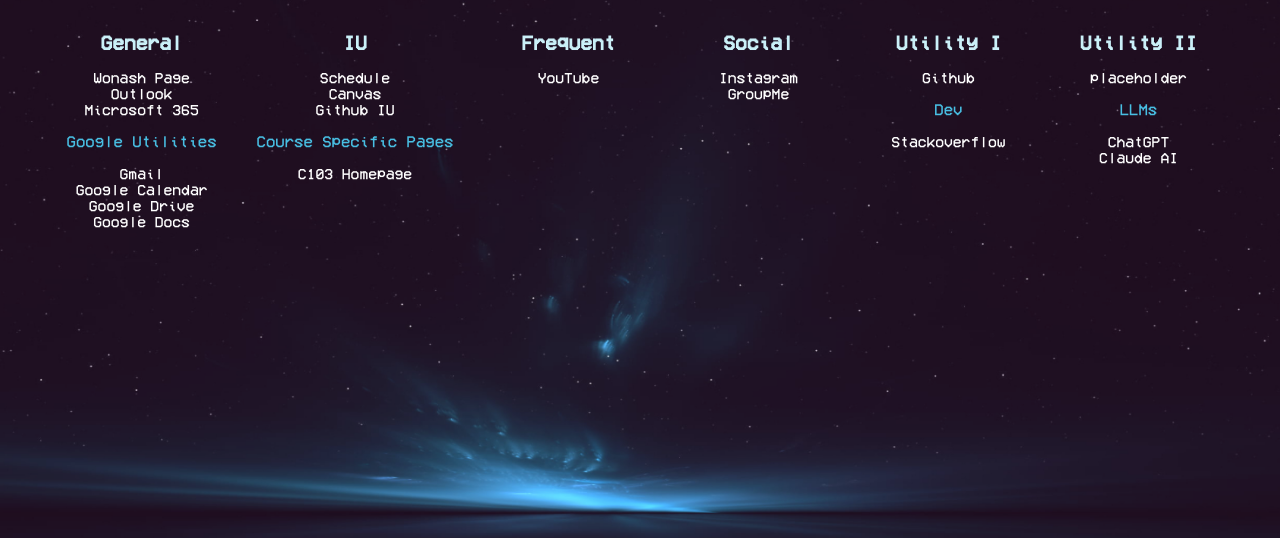
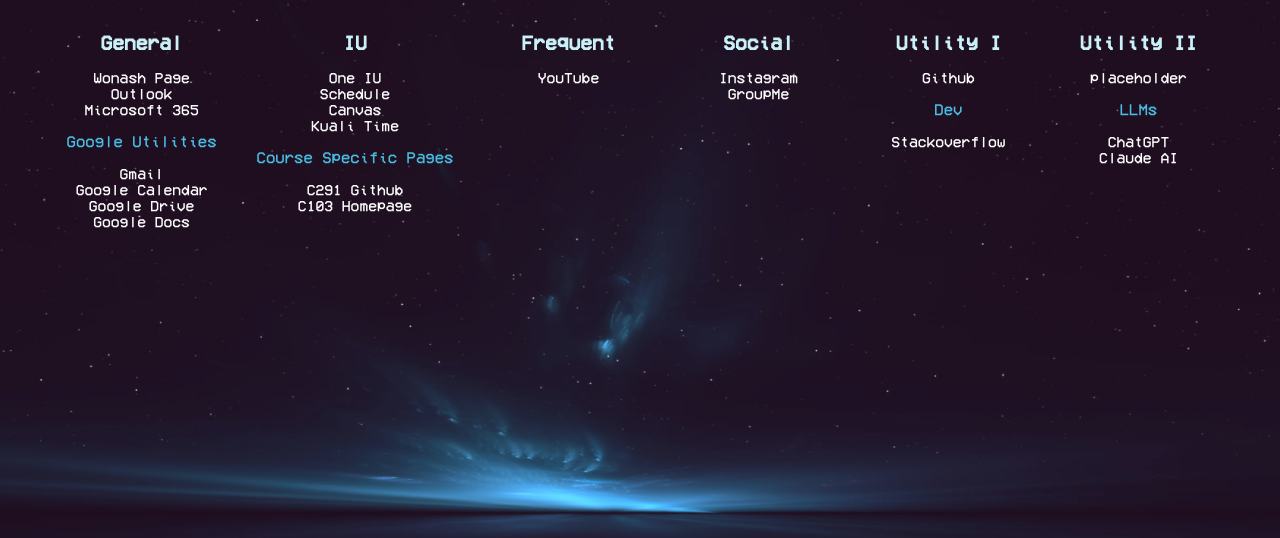
Before and after one commit to wonash/startpage, a plain HTML site: page index.html in a window 1280 px wide. Shown: the part 262-800 px from the top of the page. Drawn offline with Linux system fonts and the light colour scheme.

Commit message:
add: links

```diff
--- a/index.html
+++ b/index.html
@@ -38,10 +38,12 @@
       <h2>IU</h2>
       <div>
         <ul>
+          <li><a target="_blank" href="https://one.iu.edu/">One IU</a></li>
           <li><a target="_blank" href="https://github.com">Schedule</a></li>
           <li><a target="_blank" href="https://iu.instructure.com/">Canvas</a></li>
-          <li><a target="_blank" href="https://github.iu.edu/">Github IU</a></li>
+          <li><a target="_blank" href="https://apps.iu.edu/kpme-prd/Clock.do">Kuali Time</a></li>
           <p class="divider">Course Specific Pages</p>
+          <li><a target="_blank" href="https://github.iu.edu/aswon/FA25C291E111Assignments">C291 Github</a></li>
           <li><a target="_blank" href="https://www.gfowler.net/c103/index.html">C103 Homepage</a></li>
         </ul>
       </div>
```
